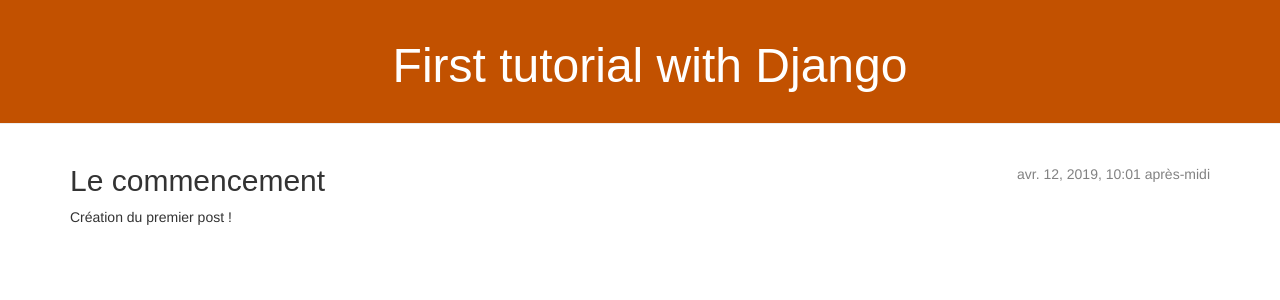
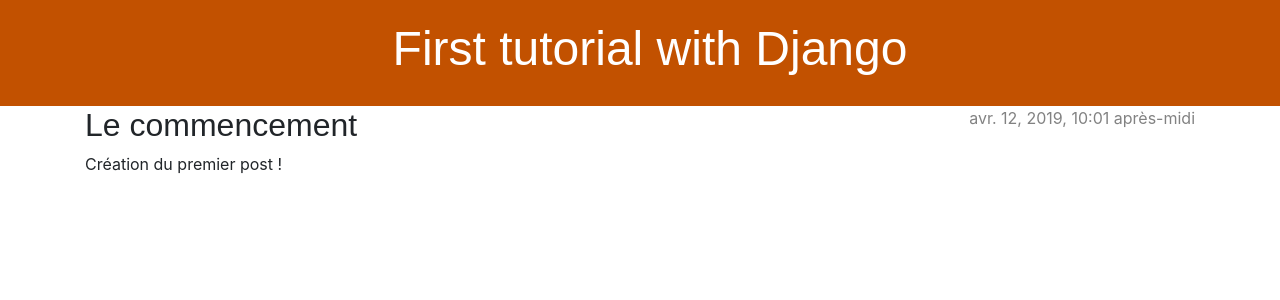
Before and after one commit to lecramc/django-girl, a Django app: page /post/1/ in a window 1280 px wide. Shown: the top 300 px of the page. Run offline with Django 3.2, Linux system fonts and the light colour scheme; data comes from the database, SQL or seed files in the repository; some libraries are stand-ins or nearby versions.

Commit message:
Update Boostrap && Personalisation

```diff
--- a/blog/static/css/blog.css
+++ b/blog/static/css/blog.css
@@ -44,10 +44,12 @@ h1, h2, h3, h4 {
     color: #000000;
 }
 
-.col-md-8 {
-    width: 100%;
-}
+
 .btn-default {
     float: right;
     margin-right: 10px;
 }
+
+.row {
+    display: inline;
+}
--- a/blog/templates/blog/base.html
+++ b/blog/templates/blog/base.html
@@ -3,26 +3,29 @@
 
 <head>
     <title>Django Girls blog</title>
-    <link rel="stylesheet" href="//maxcdn.bootstrapcdn.com/bootstrap/3.2.0/css/bootstrap.min.css">
-    <link rel="stylesheet" href="//maxcdn.bootstrapcdn.com/bootstrap/3.2.0/css/bootstrap-theme.min.css">
+    <link rel="stylesheet" href="https://stackpath.bootstrapcdn.com/bootstrap/4.3.1/css/bootstrap.min.css"
+        integrity="sha384-ggOyR0iXCbMQv3Xipma34MD+dH/1fQ784/j6cY/iJTQUOhcWr7x9JvoRxT2MZw1T" crossorigin="anonymous">
     <link href='//fonts.googleapis.com/css?family=Lobster&subset=latin,latin-ext' rel='stylesheet' type='text/css'>
     <link rel="stylesheet" href="{% static 'css/blog.css' %}">
 </head>
 
+
 <body>
+
     <div class="page-header">
         {% if user.is_authenticated %}
         <a href="{% url 'post_new' %}" class="top-menu"><span class="glyphicon glyphicon-plus"></span></a>
         {% endif %}
         <h1><a href="/">First tutorial with Django</a></h1>
     </div>
-    <div class="content container">
+
+    <div class="container">
         <div class="row">
-            <div class="col-md-8">
-                {% block content %}
-                {% endblock %}
-            </div>
+            <div class=".col-md-6 offset-md-3"></div>
+            {% block content %}
+            {% endblock %}
         </div>
+    </div>
     </div>
 </body>
 
```
